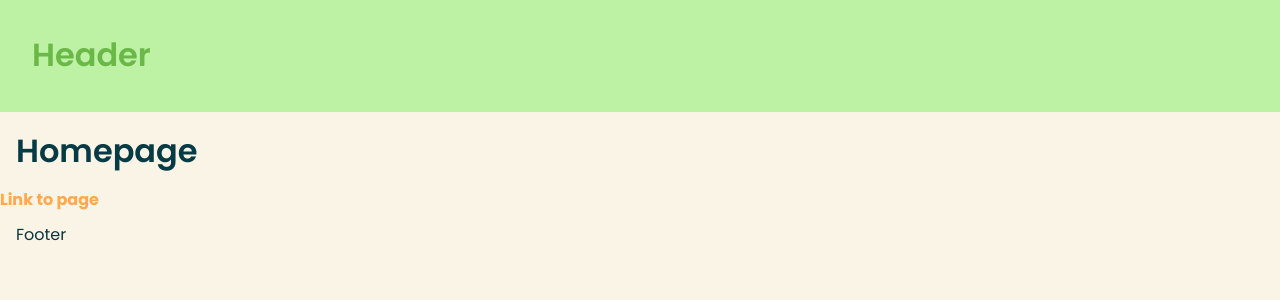
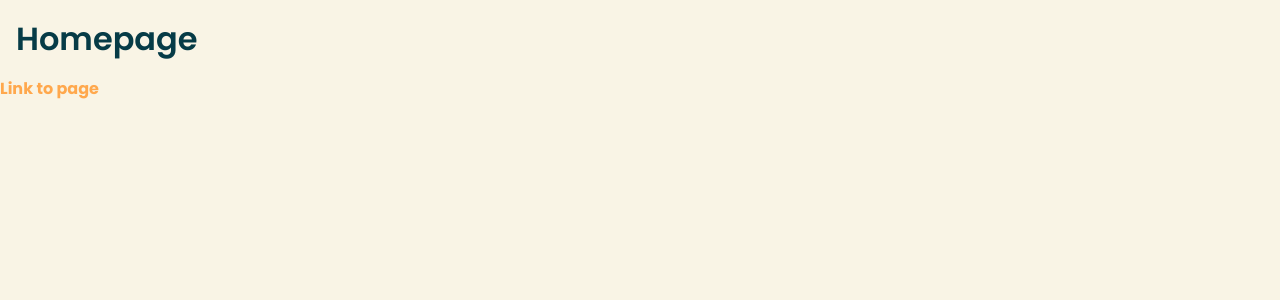
Before and after one commit to WildCodeSchool/cdajs-2405-projet-la-meute, a React (Vite) app in the folder client/: page / in a window 1280 px wide. Shown: the top 300 px of the page. Built offline with nearby package versions, Linux system fonts and the light colour scheme.

Commit message:
todo list login form

```diff
--- a/client/src/main.tsx
+++ b/client/src/main.tsx
@@ -3,9 +3,9 @@ import { createRoot } from "react-dom/client";
 import "./styles/global.scss";
 import { createBrowserRouter, RouterProvider } from "react-router-dom";
 import Homepage from "./pages/Homepage/Homepage.tsx";
-import Layout from "./layouts/Layout.tsx";
 import PageName from "./pages/PageName/PageName.tsx";
 import DesignSystem from "./pages/DesignSystem/DesignSystem.tsx";
+import Login from "./pages/Login/Login.tsx";
 
 const router = createBrowserRouter([
 	{
@@ -20,13 +20,15 @@ const router = createBrowserRouter([
 		path: "/designsystem",
 		element: <DesignSystem />,
 	},
+	{
+		path: "/login",
+		element: <Login />,
+	}
 ]);
 
 // biome-ignore lint/style/noNonNullAssertion: <explanation>
 createRoot(document.getElementById("root")!).render(
 	<StrictMode>
-		<Layout>
-			<RouterProvider router={router} />
-		</Layout>
+		<RouterProvider router={router} />
 	</StrictMode>,
 );
--- /dev/null
+++ b/client/src/pages/Login/Login.scss
@@ -0,0 +1 @@
+@import "@style";
--- /dev/null
+++ b/client/src/pages/Login/Login.tsx
@@ -0,0 +1,22 @@
+import "./Login.scss";
+
+function Login() {
+    return (
+        /**
+         * logo + titre paw planner
+         * formulaire
+         *     - email
+         *     - password
+         *     - bouton login
+         *     - deux lignes de plus
+         *          - oubli mot de passe
+         *          - inscription
+         * image ?
+         * */
+        <>
+            <h1>login</h1>
+        </>
+    );
+}
+
+export default Login;
```
